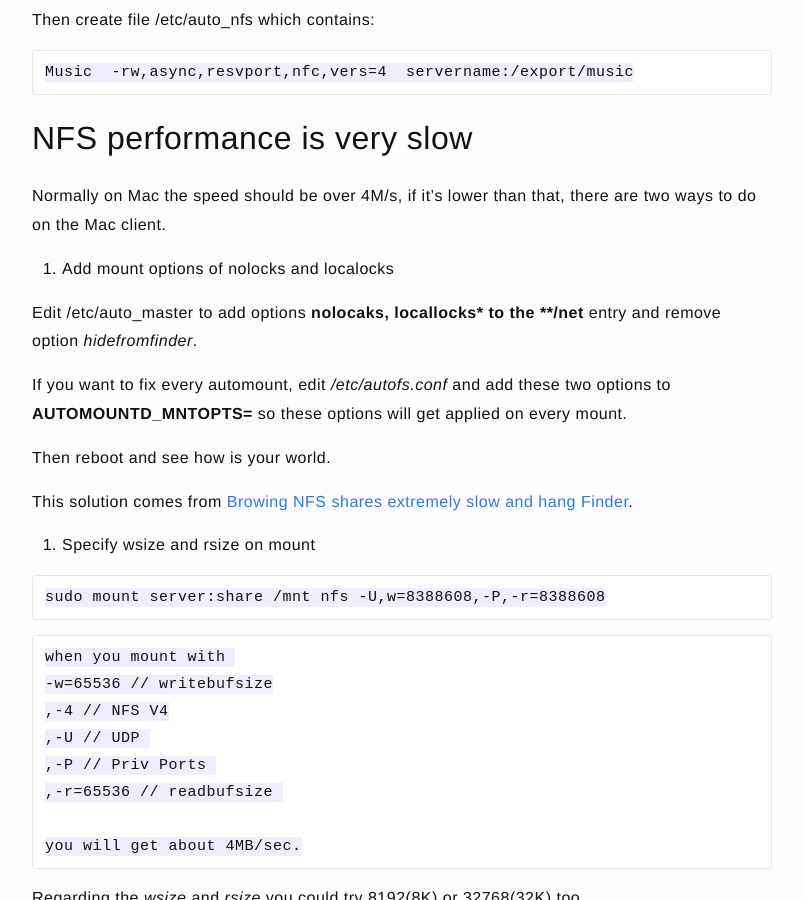
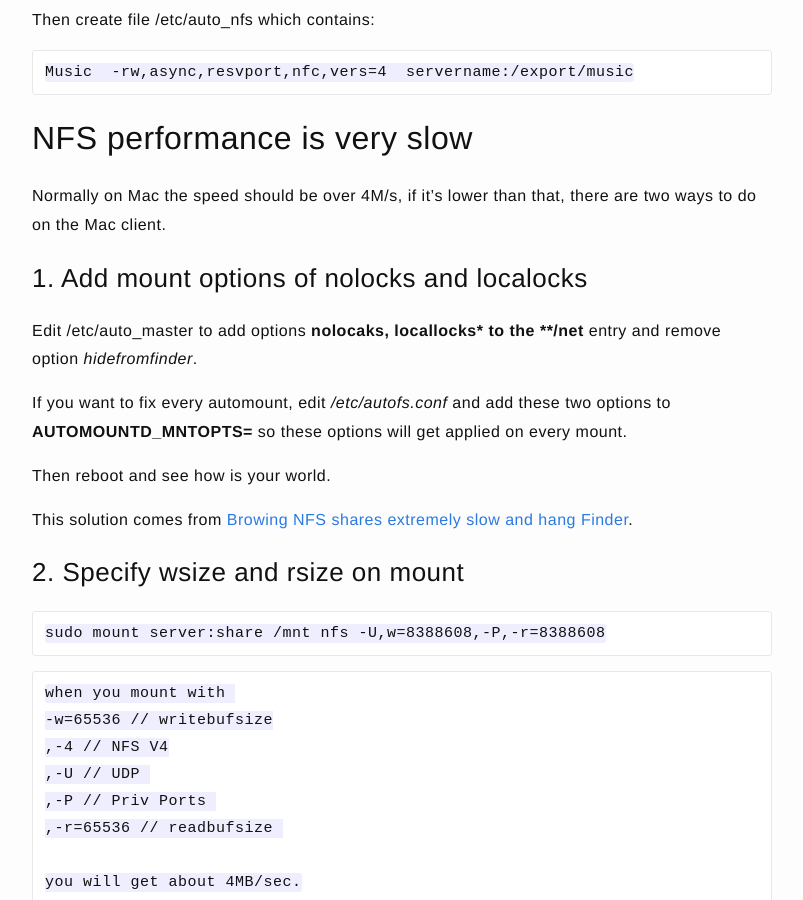
Before and after one commit to jazzi/jazzi.github.io, a Jekyll site: the page built from _posts/2022-07-20-nfs-macos.md, in a window 1280 px wide and 900 px high, scrolled down 868 px. Shown: the whole window, without its empty margins (238-1041 px from the left). Built offline with Jekyll 4.4.1, drawn with Linux system fonts in a browser that asks for light colours.

Commit message:
add more options

````diff
--- a/_posts/2022-07-20-nfs-macos.md
+++ b/_posts/2022-07-20-nfs-macos.md
@@ -40,7 +40,7 @@ Music  -rw,async,resvport,nfc,vers=4  servername:/export/music
 
 Normally on Mac the speed should be over 4M/s, if it's lower than that, there are two ways to do on the Mac client.
 
-1. Add mount options of nolocks and localocks
+### 1. Add mount options of nolocks and localocks
 
 Edit /etc/auto_master to add options **nolocaks, locallocks* to the **/net** entry and remove option *hidefromfinder*.
 
@@ -50,7 +50,7 @@ Then reboot and see how is your world.
 
 This solution comes from [Browing NFS shares extremely slow and hang Finder](https://forums.macrumors.com/threads/browsing-nfs-shares-extremely-slow-and-hang-finder.1518545/).
 
-2. Specify wsize and rsize on mount
+### 2. Specify wsize and rsize on mount
 
 ```text
 sudo mount server:share /mnt nfs -U,w=8388608,-P,-r=8388608
````
